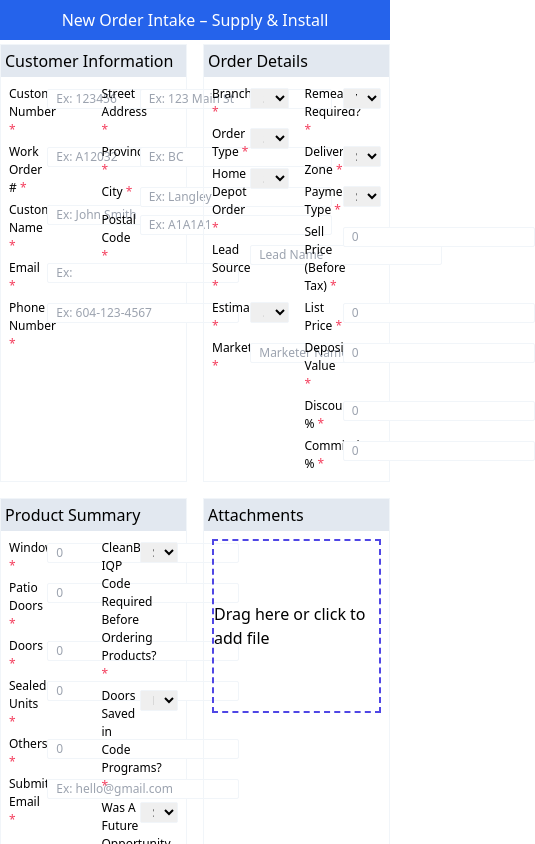
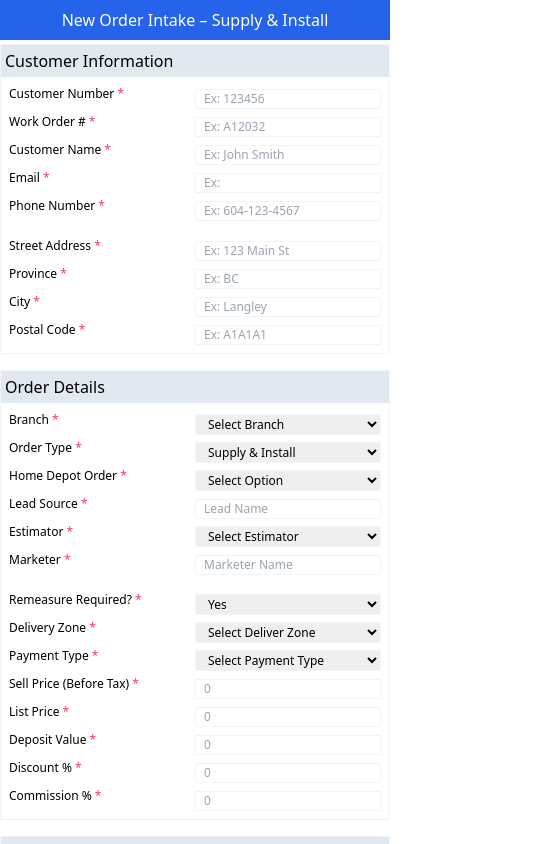
Before and after one commit to hthanhlong/centra_window_coding, a React (Vite) app in the folder Centra-Window/: page / in a window 390 px wide. Shown: the top 844 px of the page, 535 px wide, since content can reach past the window. Built offline with nearby package versions, Linux system fonts and the light colour scheme.

Commit message:
add responsive

```diff
--- a/Centra-Window/src/components/CustomInput.tsx
+++ b/Centra-Window/src/components/CustomInput.tsx
@@ -20,7 +20,7 @@ const CustomInput = ({
       <div className="w-1/2">
         <input
           {...register(name as keyof IFormInput, { ...rules })}
-          className="border border-slate-100 rounded-sm px-2 text-[12px]"
+          className="border border-slate-100 rounded-sm px-2 text-[12px] w-full"
           min={0}
           type={type}
           placeholder={placeholder}
--- a/Centra-Window/src/components/FormSection.tsx
+++ b/Centra-Window/src/components/FormSection.tsx
@@ -38,7 +38,7 @@ const FormSection = ({
   return (
     <div className="border-slate-100 border-[1px] h-full">
       <h1 className="bg-slate-200 p-1">{section}</h1>
-      <div className="grid grid-cols-2">
+      <div className="grid sm:grid-cols-1 lg:grid-cols-2">
         {columns.map((column, index) => (
           <div key={index} className="m-1">
             {column.rows.map((row: IChildForm) => (
--- a/Centra-Window/src/layout/Layout.tsx
+++ b/Centra-Window/src/layout/Layout.tsx
@@ -21,7 +21,7 @@ const Layout = () => {
     resolver: yupResolver<IFormInput>(schema),
   });
 
-  const phoneNumber = watch("phone_number", ""); // Watch for changes in the phoneNumber field
+  const phoneNumber = watch("phone_number", ""); // Watch for changes in the phone_number field
 
   const handleTransformData = (data: IFormInput) => {
     const formData = new FormData();
@@ -67,7 +67,7 @@ const Layout = () => {
       <h1 className="bg-blue-600 h-10 grid place-items-center text-white">
         <p>New Order Intake – Supply & Install</p>
       </h1>
-      <div className="grid grid-cols-2 gap-4 my-1">
+      <div className="grid sm:grid-cols-1 lg:grid-cols-2 gap-4 my-1">
         {FormSettings.map((item, index) => {
           if (item.section === "Attachments") {
             return (
```
